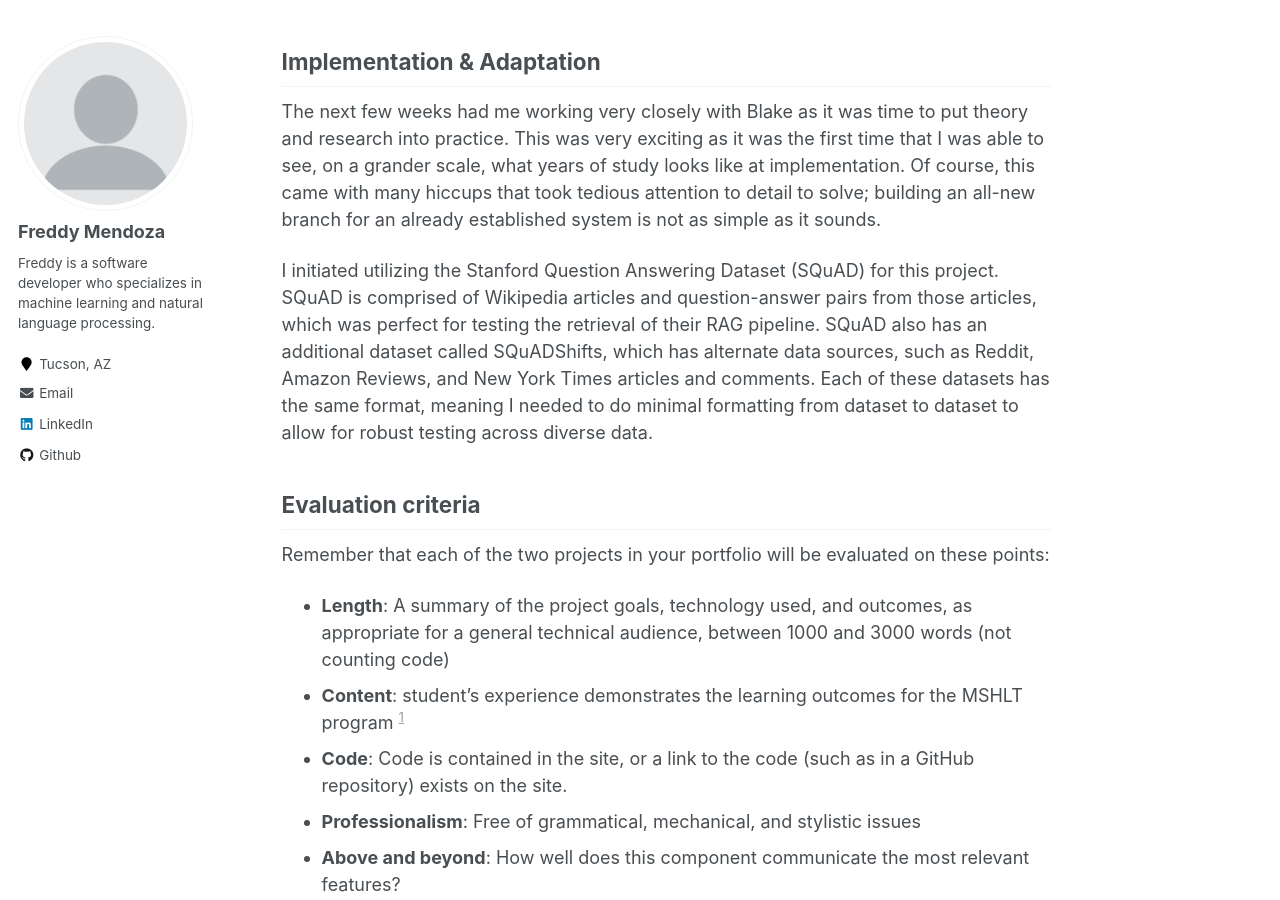
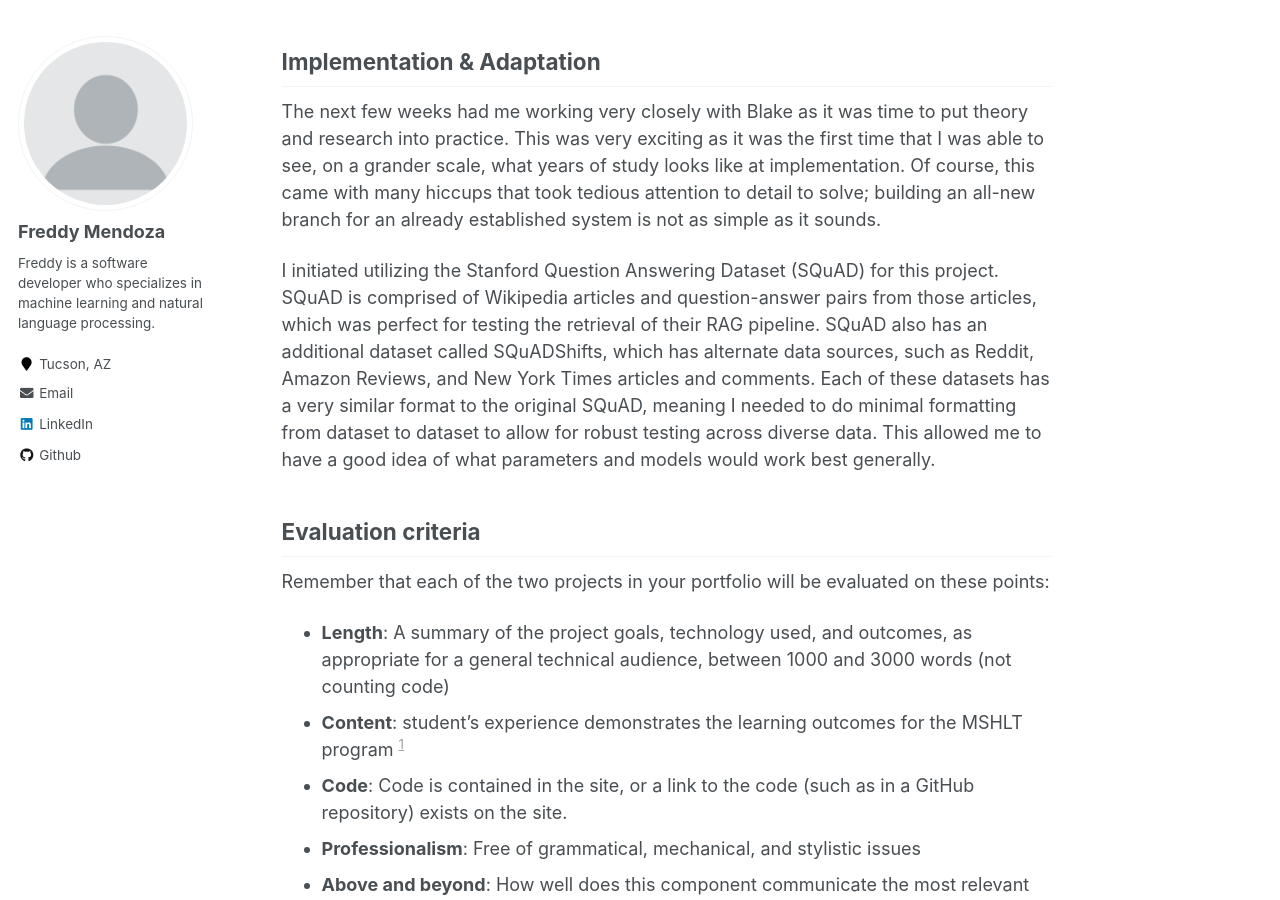
Before and after one commit to fmend/fmend.github.io, a Jekyll site: the page built from _portfolio/portfolio-1.md, in a window 1280 px wide and 900 px high, scrolled down 1155 px. Built offline with Jekyll 4.4.1, drawn with Linux system fonts in a browser that asks for light colours.

Commit message:
Update portfolio-1.md

```diff
--- a/_portfolio/portfolio-1.md
+++ b/_portfolio/portfolio-1.md
@@ -20,7 +20,7 @@ As can be expected, I spent the first couple of weeks preparing my machine for t
 
 The next few weeks had me working very closely with Blake as it was time to put theory and research into practice. This was very exciting as it was the first time that I was able to see, on a grander scale, what years of study looks like at implementation. Of course, this came with many hiccups that took tedious attention to detail to solve; building an all-new branch for an already established system is not as simple as it sounds.
 
-I initiated utilizing the Stanford Question Answering Dataset (SQuAD) for this project. SQuAD is comprised of Wikipedia articles and question-answer pairs from those articles, which was perfect for testing the retrieval of their RAG pipeline. SQuAD also has an additional dataset called SQuADShifts, which has alternate data sources, such as Reddit, Amazon Reviews, and New York Times articles and comments. Each of these datasets has the same format, meaning I needed to do minimal formatting from dataset to dataset to allow for robust testing across diverse data.
+I initiated utilizing the Stanford Question Answering Dataset (SQuAD) for this project. SQuAD is comprised of Wikipedia articles and question-answer pairs from those articles, which was perfect for testing the retrieval of their RAG pipeline. SQuAD also has an additional dataset called SQuADShifts, which has alternate data sources, such as Reddit, Amazon Reviews, and New York Times articles and comments. Each of these datasets has a very similar format to the original SQuAD, meaning I needed to do minimal formatting from dataset to dataset to allow for robust testing across diverse data. This allowed me to have a good idea of what parameters and models would work best generally.
 
 
 
```
